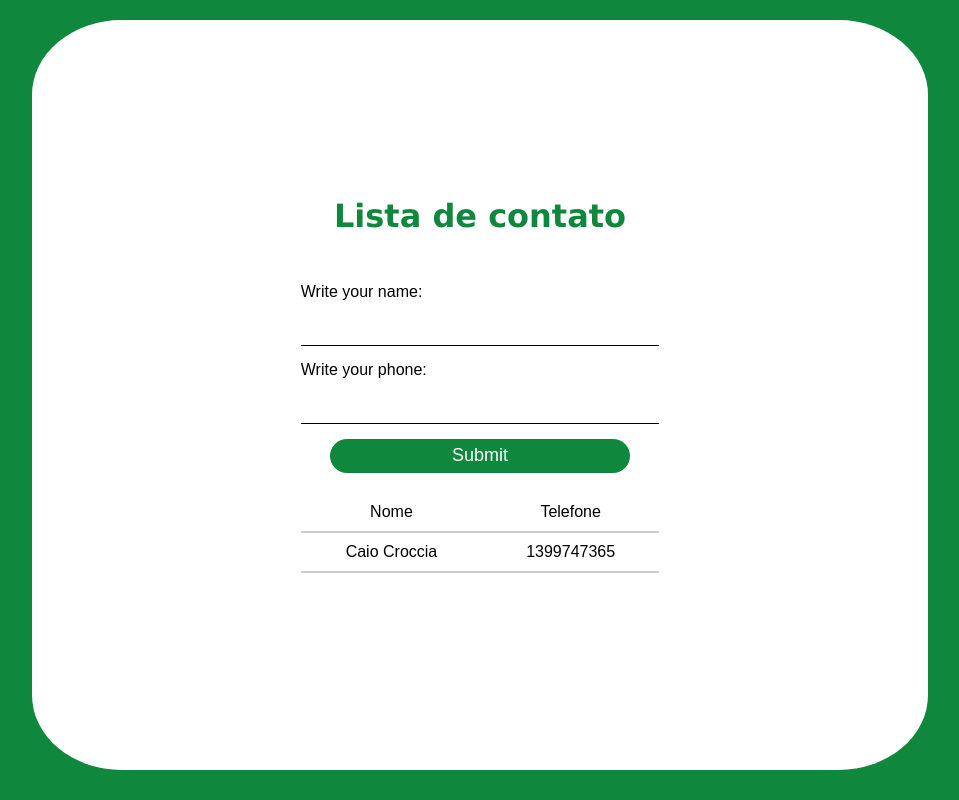
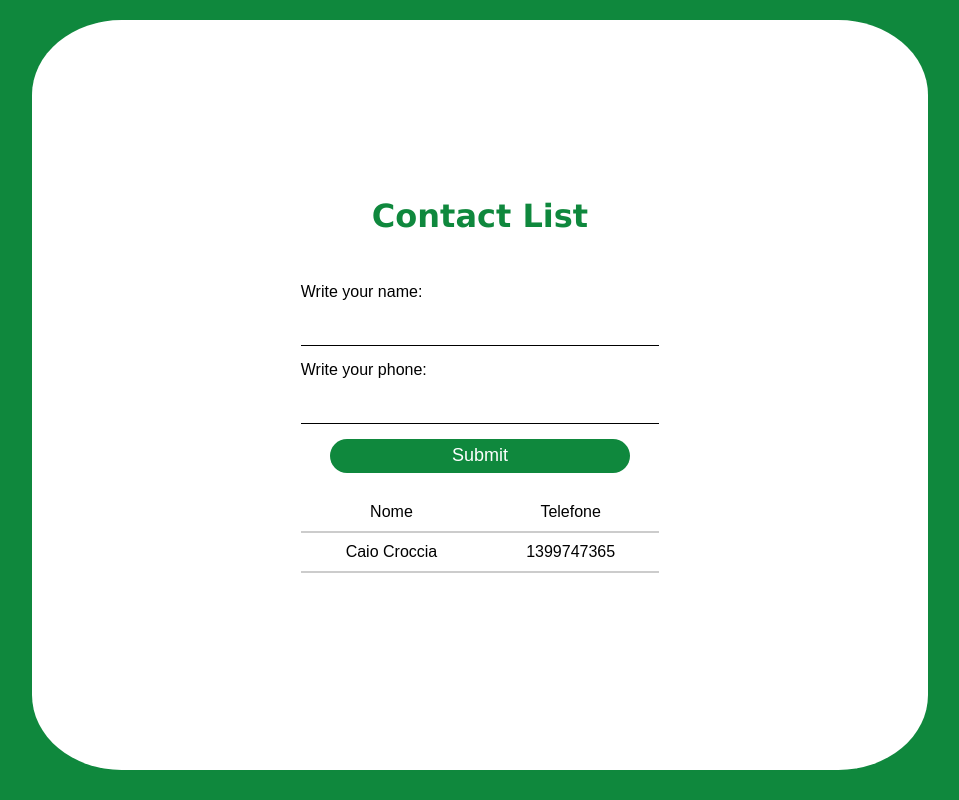
Before and after one commit to CaioCroccia22/Contact_List, a plain HTML site: page index.html in a window 1280 px wide. Shown: the whole page, without its empty margins (160-1119 px from the left). Drawn offline with Linux system fonts and the light colour scheme.

Commit message:
chore: changin title

```diff
--- a/index.html
+++ b/index.html
@@ -10,7 +10,7 @@
 <body>
     <div class="main-content">
        <div class="form-content">
-            <h1 id="title">Lista de contato</h1>
+            <h1 id="title">Contact List</h1>
             <form id="contact-form">
                 <div class="name-input">
                     <label for="name">Write your name:</label>
```
